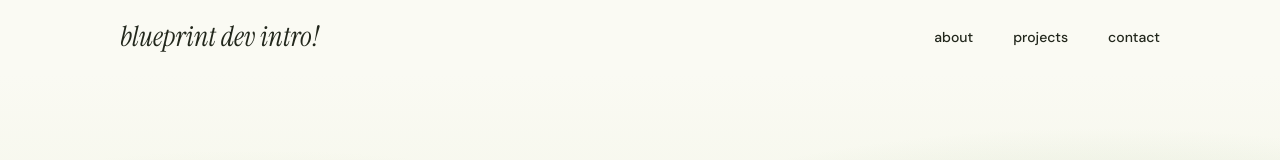
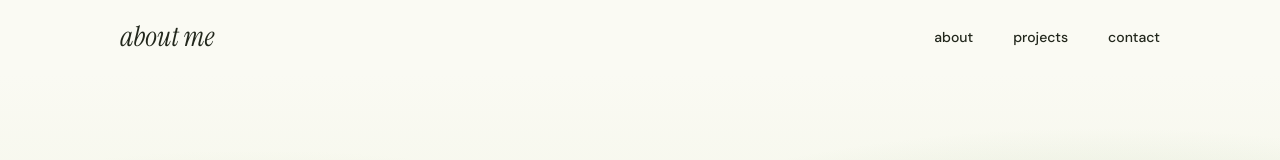
Before and after one commit to tsunderii/blueprint_intro, a React (Vite) app in the folder my-about-page/: page / in a window 1280 px wide. Shown: the top 160 px of the page. Built offline with nearby package versions, Linux system fonts and the light colour scheme; no server answers.

Commit message:
Rename site navigation logo to About Me

```diff
--- a/my-about-page/app.jsx
+++ b/my-about-page/app.jsx
@@ -58,7 +58,7 @@ function App() {
   return (
     <div className="app">
       <nav className="navbar">
-        <a href="#about" className="logo">blueprint dev intro!</a>
+        <a href="#about" className="logo">about me</a>
 
         <div className="nav-links">
           <a href="#about">about</a>
```
